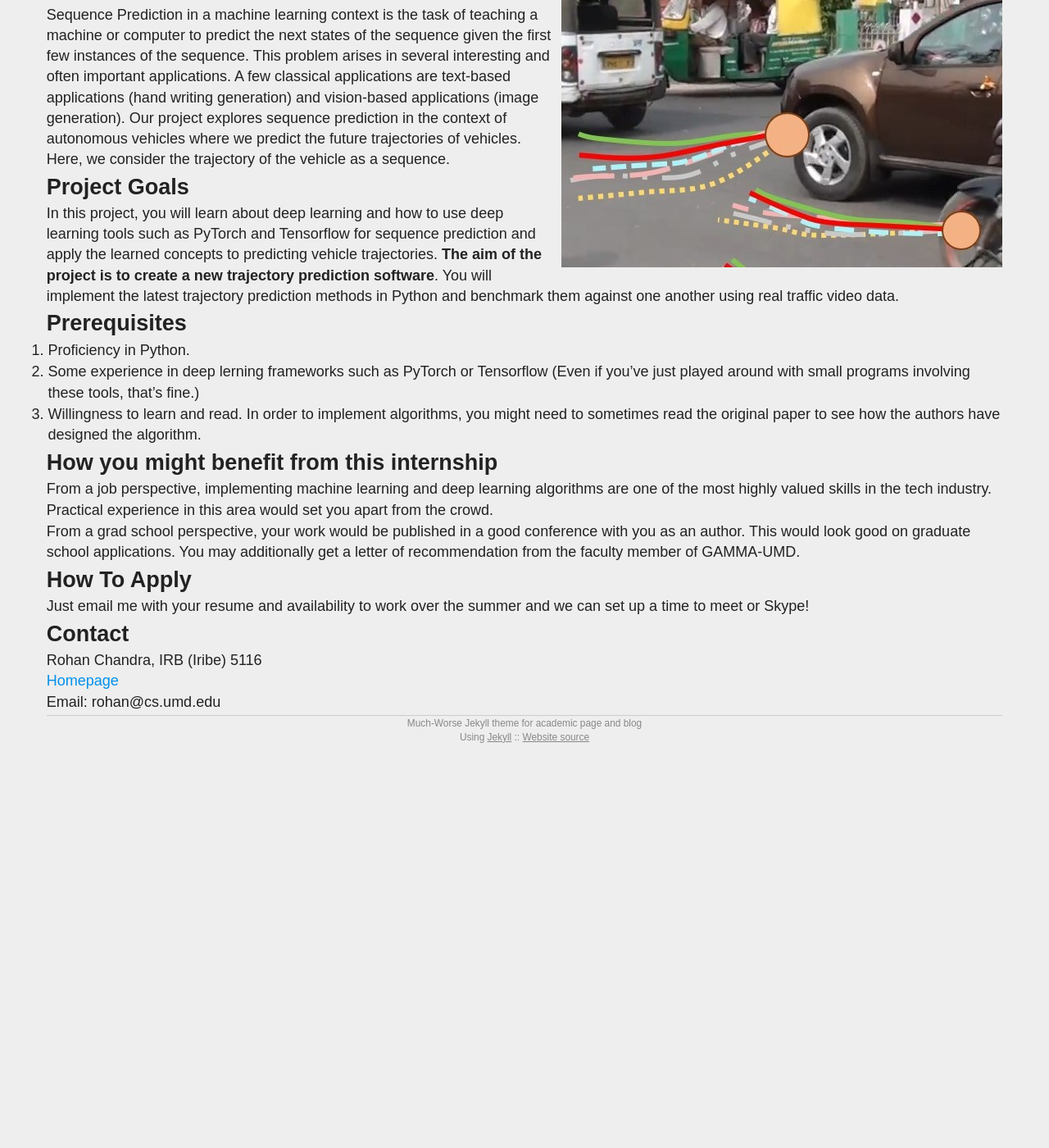
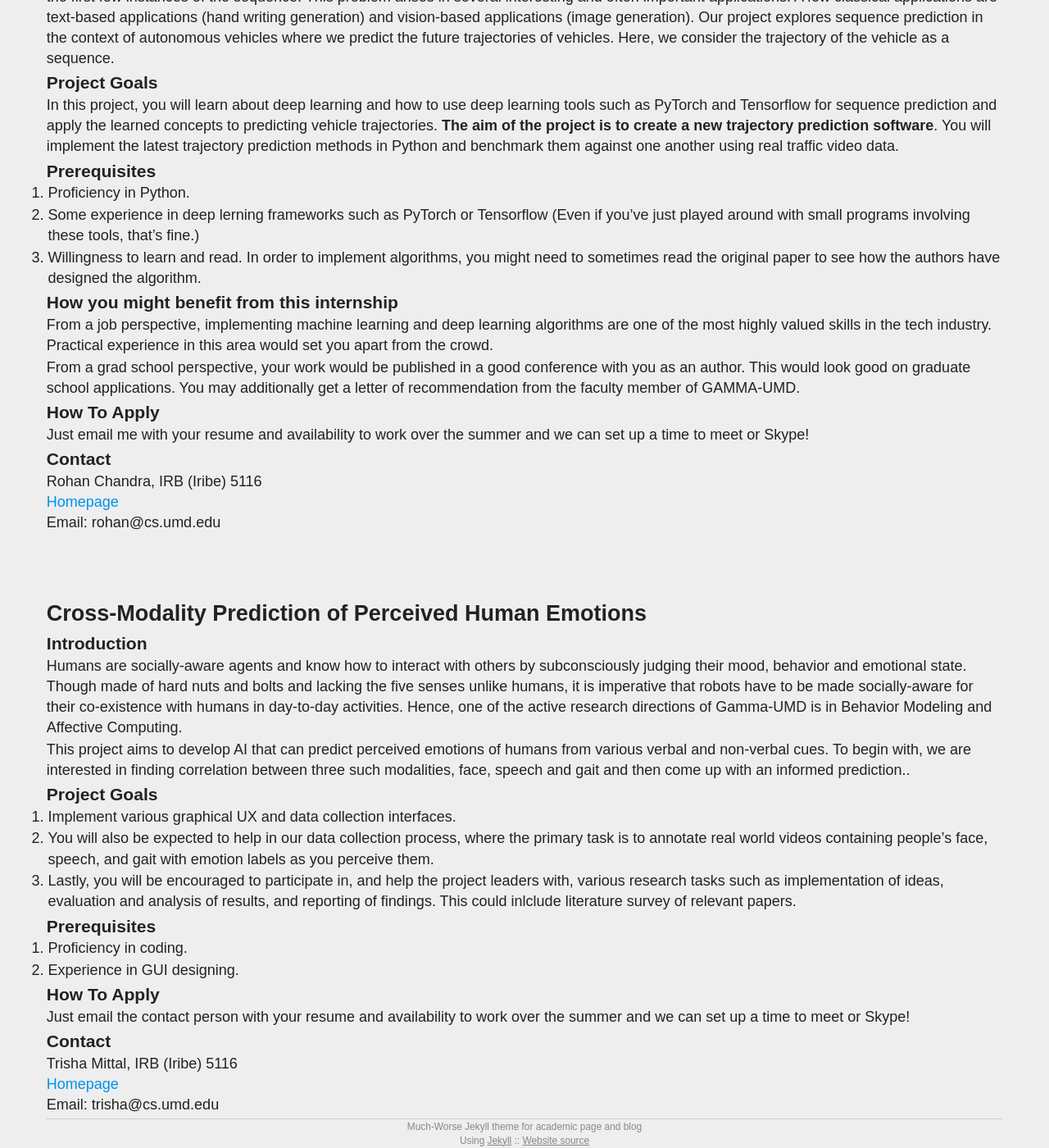
Before and after one commit to rohanchandra30/GammaSummer2019, a Jekyll site: the page built from index.md, in a window 1280 px wide and 1400 px high, scrolled down 169 px. Shown: the whole window at 82% size. Built offline with Jekyll 4.4.1, drawn with Linux system fonts in a browser that asks for light colours; before the commit the page ends 1078 px from its top, so only the background shows below that; some of the changed text lies outside the part shown.

Commit message:
adding trisha project

```diff
--- a/index.md
+++ b/index.md
@@ -1,38 +1,79 @@
 ---
 layout: page
-title: Using Deep Learning To Predict Future Trajectories Of Vehicles!
+<!-- title: Using Deep Learning To Predict Future Trajectories Of Vehicles! -->
+title:
 permalink: /
 ---
 
-{% include image.html url="images/cover.jpg" caption="" max_width="100px" max_height="100px" align="right" %}
+<!-- {% include image.html url="images/cover.jpg" caption="" max_width="100px" max_height="100px" align="right" %} -->
 
-[GAMMA-UMD](http://gamma.web.unc.edu/) has openings for summer interns.
-
-## Introduction
+<!-- [GAMMA-UMD](http://gamma.web.unc.edu/) has openings for summer interns.
+ -->
+## Using Deep Learning To Predict Future Trajectories Of Vehicles!
+### Introduction
 Sequence Prediction in a machine learning context is the task of teaching a machine or computer to predict the next states of the sequence given the first few instances of the sequence. This problem arises in several interesting and often important applications. A few classical applications are text-based applications (hand writing generation) and vision-based applications (image generation). Our project explores sequence prediction in the context of autonomous vehicles where we predict the future trajectories of vehicles. Here, we consider the trajectory of the vehicle as a sequence.
 
-## Project Goals
+### Project Goals
 <!-- In this modern *Deep Learning* age, several new approaches to trajectory prediction have emerged. However, despite the recent explosion of work in this area, surprisingly little has been done to build efficient, practical implementations of these new methods, and benchmark them against one another. -->
 In this project, you will learn about deep learning and how to use deep learning tools such as PyTorch and Tensorflow for sequence prediction and apply the learned concepts to predicting vehicle trajectories. **The aim of the project is to create a new trajectory prediction software**. You will implement the latest trajectory prediction methods in Python	and benchmark them against one another using real traffic video data.
 
-## Prerequisites
+### Prerequisites
 1. Proficiency in Python.
 
 2. Some experience in deep lerning frameworks such as PyTorch or Tensorflow (Even if you've just played around with small programs involving these tools, that's fine.)
 
 3. Willingness to learn and read. In order to implement algorithms, you might need to sometimes read the original paper to see how the authors have designed the algorithm.
 
-## How you might benefit from this internship
+### How you might benefit from this internship
 From a job perspective, implementing machine learning and deep learning algorithms are one of the most highly valued skills in the tech industry. Practical experience in this area would set you apart from the crowd.
 
 From a grad school perspective, your work would be published in a good conference with you as an author. This would look good on graduate school applications. You may additionally get a letter of recommendation from the faculty member of GAMMA-UMD.
 
-## How To Apply
+### How To Apply
 Just email me with your resume and availability to work over the summer and we can set up a time to meet or Skype!
 
-## Contact
+### Contact
 
 Rohan Chandra, IRB (Iribe) 5116 <br />
 [Homepage](https://rohanchandra30.github.io/) <br />
 <!-- [Yavin] <br /> -->
 Email: rohan@cs.umd.edu
+
+<br><br><br>
+
+## Cross-Modality Prediction of Perceived Human Emotions
+<!-- {% include image.html url="images/cover.jpg" caption="" max_width="100px" max_height="100px" align="right" %} -->
+
+<!-- [GAMMA-UMD](http://gamma.web.unc.edu/) has openings for summer interns. -->
+
+### Introduction
+Humans are socially-aware agents and know how to interact with others by subconsciously judging their mood, behavior and emotional state. Though made of hard nuts and bolts and lacking the five senses unlike humans, it is imperative that robots have to be made socially-aware for their co-existence with humans in day-to-day activities. Hence, one of the active research directions of Gamma-UMD is in Behavior Modeling and Affective Computing.
+
+This project aims to develop AI that can predict perceived emotions of humans from various verbal and non-verbal cues. To begin with, we are interested in finding correlation between three such modalities, face, speech and gait and then come up with an informed prediction..
+
+### Project Goals
+1. Implement various graphical UX and data collection interfaces.
+
+2. You will also be expected to help in our data collection process, where the primary task is to annotate real world videos containing people's face, speech, and gait with emotion labels as you perceive them.
+
+3. Lastly, you will be encouraged to participate in, and help the project leaders with, various research tasks such as implementation of ideas, evaluation and analysis of results, and reporting of findings. This could inlclude literature survey of relevant papers.
+
+### Prerequisites
+1. Proficiency in coding.
+
+2. Experience in GUI designing.
+
+<!-- ### How you might benefit from this internship -->
+<!-- From a job perspective, implementing machine learning and deep learning algorithms are one of the most highly valued skills in the tech industry. Practical experience in this area would set you apart from the crowd.  -->
+
+<!-- From a grad school perspective, your work would be published in a good conference with you as an author. This would look good on graduate school applications. You may additionally get a letter of recommendation from the faculty member of GAMMA-UMD. -->
+
+### How To Apply
+Just email the contact person with your resume and availability to work over the summer and we can set up a time to meet or Skype!
+
+### Contact
+
+Trisha Mittal, IRB (Iribe) 5116 <br />
+[Homepage](http://www.cs.umd.edu/~trisha/) <br />
+<!-- [Yavin] <br /> -->
+Email: trisha@cs.umd.edu
```
Also changed, not shown: 8 other files.
